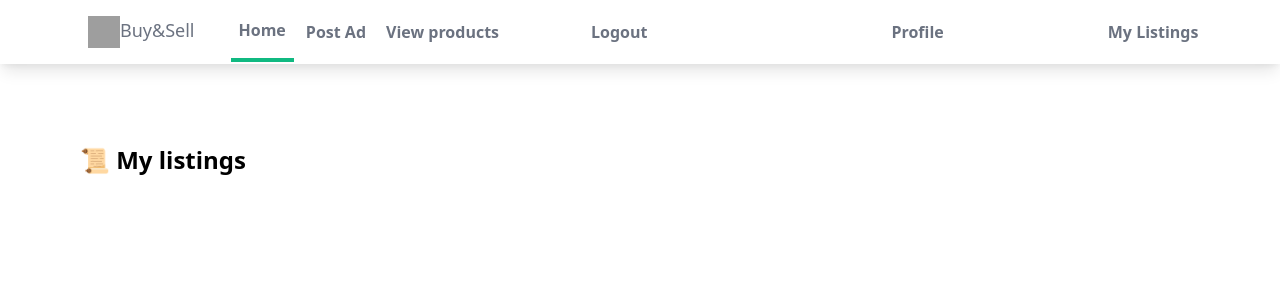
After one commit to YoolutiPhalyngki/mysite, a Django app: page /myapp/products/mylistings in a window 1280 px wide. The commit adds this page. Shown: the top 300 px of the page. Run offline with Django 4.2, Linux system fonts and the light colour scheme; the visitor is signed in with stand-in values (Sample User, id 1); data that the repository does not hold is empty; style sheets or scripts are compiled from the project's sources; grey boxes are pictures that could not be loaded.

Commit message:
create a new my listing page for a product post by a login user, +create view and url for mylistings, +add the my listing link in the nav bars in base.html

```diff
--- a/myapp/templates/myapp/base.html
+++ b/myapp/templates/myapp/base.html
@@ -23,6 +23,7 @@
                         {% if user.is_authenticated %}
                             <a class="py-4 px-20 text-gray-500 font-semibold" href="{% url 'users:logout' %}">Logout</a>
                             <a class="py-4 px-40 text-gray-500 font-semibold" href="{% url 'users:profile' %}">Profile</a>
+                            <a class="py-4 text-gray-500 font-semibold" href="{% url 'myapp:mylistings' %}">My Listings</a>
                         {% else %}
                             <a class="py-4 px-40 text-gray-500 font-semibold" href="{% url 'users:login' %}">Login</a>
                         {% endif %}
--- /dev/null
+++ b/myapp/templates/myapp/mylistings.html
@@ -0,0 +1,22 @@
+{% extends "myapp/base.html" %}
+{% block content %}
+<div class="text-2xl m-10 p-10 font-bold">📜 My listings</div>
+{% for product in products %}
+    <div class="itemcontainer flex shadow-lg m-10 p-10">
+        <span class="w-1/5">
+            <img class="w-40 h-40" src="{{product.image.url}}" alt="">
+        </span>
+        <span class="w-2/5">
+            <div class="font-bold text-gray-700">{{product.name}}</div>
+            <div class="text-green-500">$ {{product.price}}</div>
+            <div>{{product.desc}}</div>
+        </span>
+        <span class="w-1/5 my-10 mx-10">
+            <a class="bg-green-500 text-white font-bold px-5 py-2" href="{% url 'myapp:update_product' product.id %}">Edit</a>
+        </span>
+        <span class="w-1/5 my-10 mx-10">
+            <a class="bg-red-500 text-white font-bold px-5 py-2" href="{% url 'myapp:delete_product' product.id %}">Delete</a>
+        </span>
+    </div>
+{% endfor %}
+{% endblock content %}
--- a/myapp/urls.py
+++ b/myapp/urls.py
@@ -10,4 +10,5 @@ urlpatterns = [
     path('products/add/', views.add_product, name='add_product'),
     path('products/update/<int:id>/', views.update_product, name='update_product'),
     path('products/delete/<int:id>/', views.delete_product, name='delete_product'),
+    path('products/mylistings', views.my_listings, name='mylistings'),
 ]
--- a/myapp/views.py
+++ b/myapp/views.py
@@ -56,3 +56,10 @@ def delete_product(request, id):
         product.delete()
         return redirect('/myapp/products')
     return render(request, 'myapp/delete.html', context)
+
+def my_listings(request):
+    products = Product.objects.filter(seller_name=request.user)
+    context = {
+        'products': products,
+    }
+    return render(request, 'myapp/mylistings.html', context)
```
